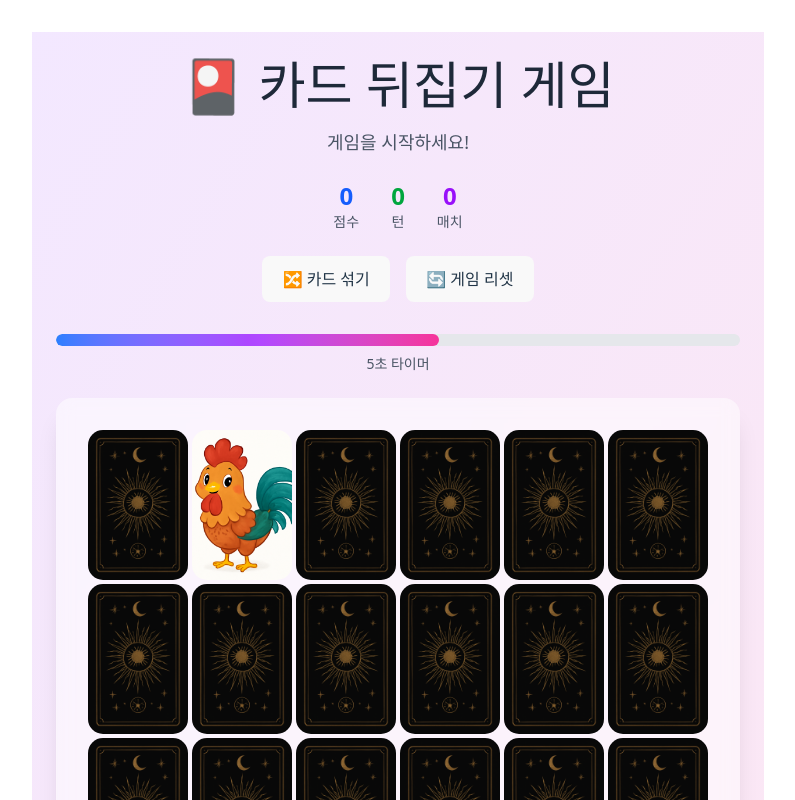
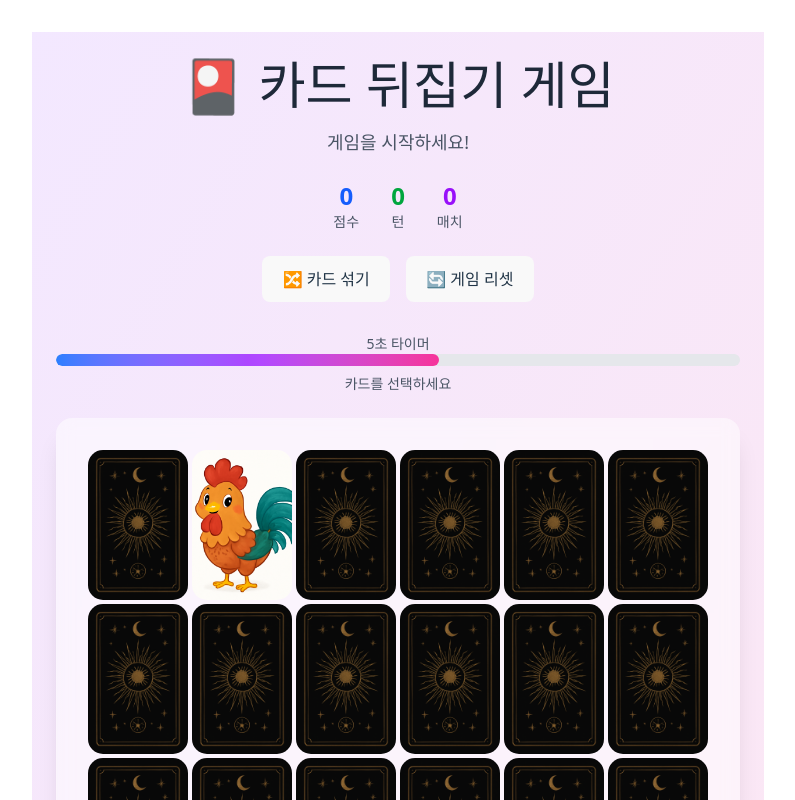
Before and after one commit to bangdler/flip-card-game, a React (Vite) app: page / in a window 1280 px wide. Both pictures are taken after a click on the element 484 px from the left and 504 px from the top of the page. Shown: the top 800 px of the page, without its empty margins (242-1037 px from the left). Built offline with nearby package versions, Linux system fonts and the light colour scheme.

Commit message:
refactor: draw history로 드로우 결과 노출

```diff
--- a/src/flipCardGame/components/GameBoard.tsx
+++ b/src/flipCardGame/components/GameBoard.tsx
@@ -6,12 +6,17 @@ import type { ICard } from "../types/card";
 const GameBoard: React.FC = () => {
   const [selectedCard1, setSelectedCard1] = useState<ICard | null>(null);
   const [selectedCard2, setSelectedCard2] = useState<ICard | null>(null);
+  const [showLastDrawResult, setShowLastDrawResult] = useState(false);
 
   const { game, initializeGame, resetGame, shuffleCards, drawCards } =
     useFlipCardGameStore();
 
   const isFlipped = (card: ICard) => {
-    return card.isMatched || selectedCard1?.id === card.id || selectedCard2?.id === card.id;
+    return (
+      card.isMatched ||
+      selectedCard1?.id === card.id ||
+      selectedCard2?.id === card.id
+    );
   };
 
   const isDisabled = (card: ICard) => {
@@ -48,6 +53,8 @@ const GameBoard: React.FC = () => {
     }
   };
 
+  const lastDrawResult = game?.drawHistory[game.drawHistory.length - 1];
+
   useEffect(() => {
     initializeGame();
   }, [initializeGame]);
@@ -58,9 +65,22 @@ const GameBoard: React.FC = () => {
         drawCards(selectedCard1.id, selectedCard2.id);
         setSelectedCard1(null);
         setSelectedCard2(null);
+        setShowLastDrawResult(true);
       }, 1000);
     }
   }, [selectedCard1, selectedCard2, drawCards]);
+
+  useEffect(() => {
+    let timer: ReturnType<typeof setTimeout>;
+    if (lastDrawResult) {
+      timer = setTimeout(() => {
+        setShowLastDrawResult(false);
+      }, 1000);
+    }
+    return () => {
+      clearTimeout(timer);
+    };
+  }, [lastDrawResult]);
 
   return (
     <div className="min-h-screen bg-gradient-to-br from-purple-100 to-pink-100 p-6">
@@ -116,6 +136,9 @@ const GameBoard: React.FC = () => {
 
         {/* 5초 타이머 프로그레스바 */}
         <div className="mb-6">
+          <div className={"text-center text-sm text-gray-600 mt-2"}>
+            5초 타이머
+          </div>
           <div className="w-full bg-gray-200 rounded-full h-3 overflow-hidden">
             {selectedCard1 && !selectedCard2 ? (
               <div
@@ -128,11 +151,15 @@ const GameBoard: React.FC = () => {
               <div className="h-full bg-gray-300 rounded-full" />
             )}
           </div>
-          <div className="text-center text-sm text-gray-600 mt-2">
-            {selectedCard1 && !selectedCard2
-              ? "5초 타이머"
-              : "카드를 선택하세요"}
-          </div>
+          {showLastDrawResult ? (
+            <div className="text-center text-sm text-gray-600 mt-2">
+              {lastDrawResult?.isMatch ? "매치!" : "노매치!"}
+            </div>
+          ) : (
+            <div className="text-center text-sm text-gray-600 mt-2">
+              카드를 선택하세요
+            </div>
+          )}
         </div>
 
         {/* 게임 보드 */}
```
